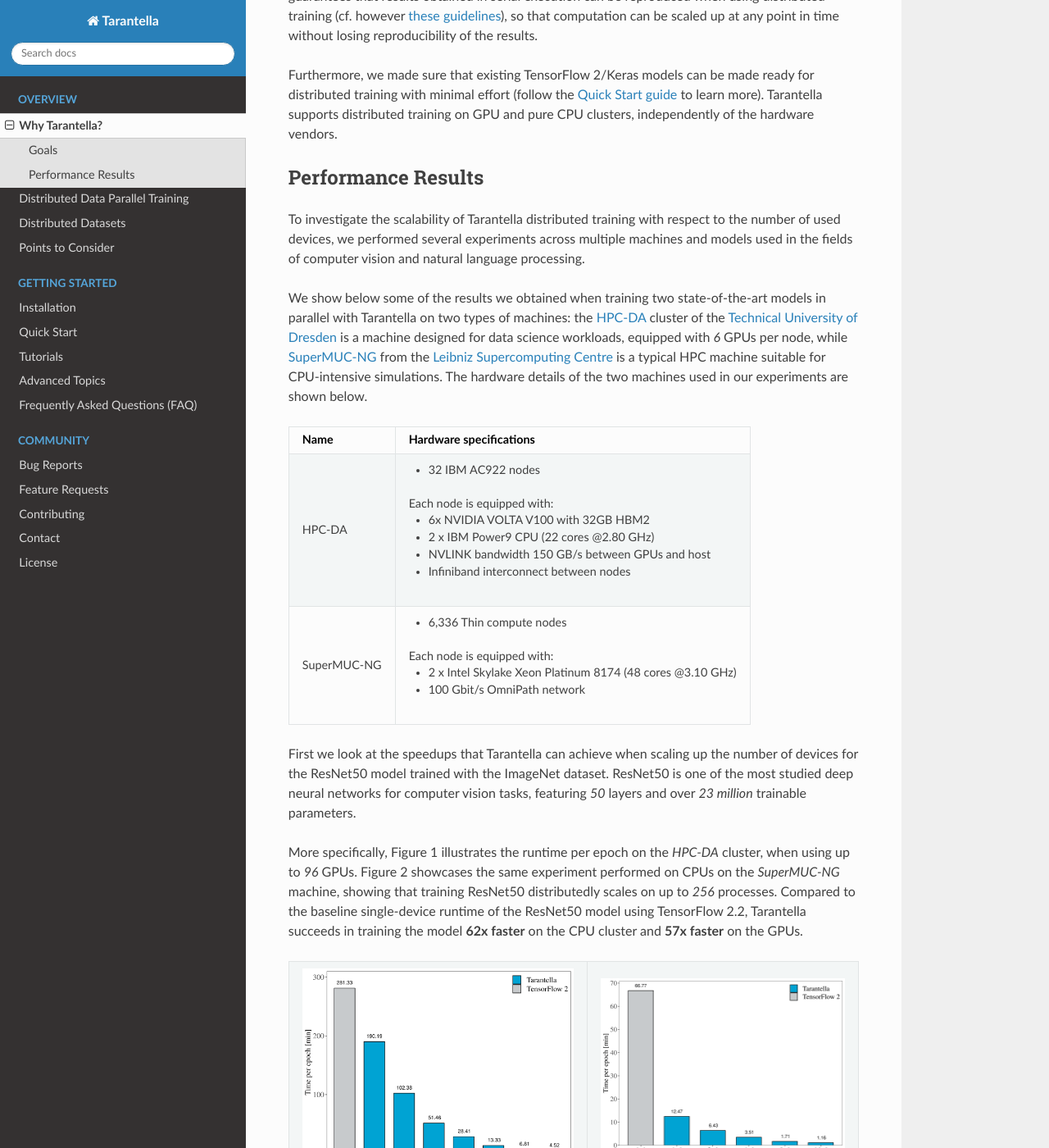
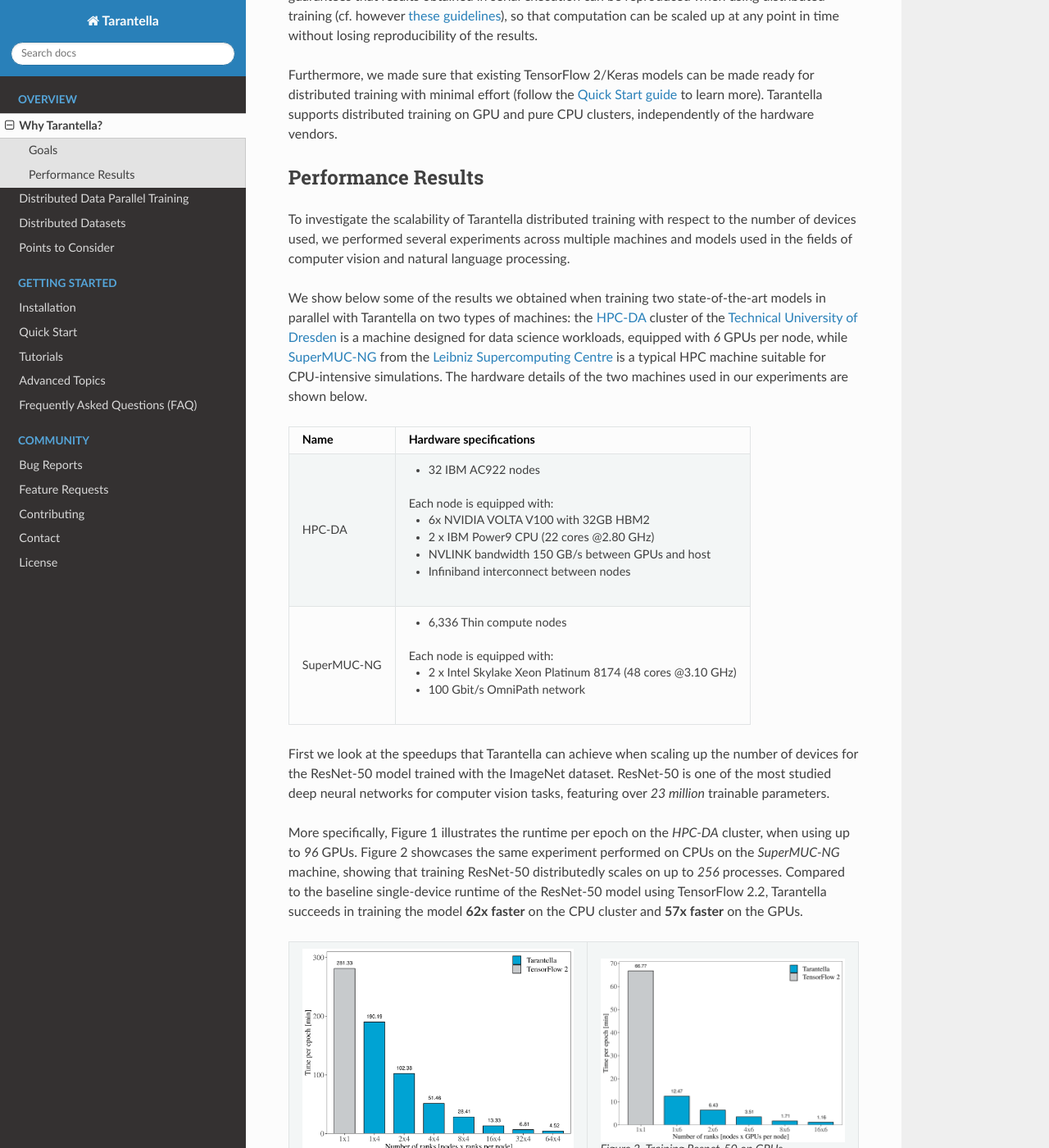
Before and after one commit to cc-hpc-itwm/tarantella, a Sphinx documentation site: the page built from docs/source/why_tarantella.rst, in a window 1280 px wide and 1400 px high, scrolled down 687 px. Shown: the whole window at 82% size. Built offline with Sphinx 7.4.7 and the Read the Docs theme 2.0.0, drawn with Linux system fonts in a browser that asks for light colours; some of the changed text lies outside the part shown.

Commit message:
Docs: Why tarantella: add comments from Peter

```diff
--- a/docs/source/why_tarantella.rst
+++ b/docs/source/why_tarantella.rst
@@ -43,7 +43,7 @@
 -------------------
 
 To investigate the scalability of Tarantella distributed training with respect to the
-number of used devices, we performed several experiments across multiple machines and
+number of devices used, we performed several experiments across multiple machines and
 models used in the fields of computer vision and natural language processing.
 
 We show below some of the results we obtained when training two state-of-the-art models
@@ -78,15 +78,15 @@
 ============  ====================================
 
 First we look at the speedups that Tarantella can achieve when scaling
-up the number of devices for the ResNet50 model trained with the ImageNet dataset.
-ResNet50 is one of the most studied deep neural networks for computer vision tasks,
-featuring `50` layers and over `23 million` trainable parameters.
+up the number of devices for the ResNet-50 model trained with the ImageNet dataset.
+ResNet-50 is one of the most studied deep neural networks for computer vision tasks,
+featuring over `23 million` trainable parameters.
 
 More specifically, Figure 1 illustrates the runtime per epoch on the `HPC-DA`
 cluster, when using up to `96` GPUs. Figure 2 showcases the same experiment performed
-on CPUs on the `SuperMUC-NG` machine, showing that training ResNet50 distributedly
+on CPUs on the `SuperMUC-NG` machine, showing that training ResNet-50 distributedly
 scales on up to `256` processes.
-Compared to the baseline single-device runtime of the ResNet50 model using
+Compared to the baseline single-device runtime of the ResNet-50 model using
 TensorFlow 2.2, Tarantella succeeds in training the model **62x faster** on the
 CPU cluster and **57x faster** on the GPUs.
 
@@ -94,14 +94,14 @@
 
   * - .. figure:: pics/resnet50_epoch_runtimes_bs64_cpu.png
 
-        Figure 1. Training Resnet50 on CPU nodes
+        Figure 1. Training Resnet-50 on CPU nodes
 
     - .. figure:: pics/resnet50_epoch_runtimes_bs64_gpu.png
 
-        Figure 2. Training Resnet50 on GPUs
+        Figure 2. Training Resnet-50 on GPUs
 
 
-The Transformer is another widely-popular model used mainly in the field of
+The Transformer is another widely-popular model that originated in the field of
 natural language processing (NLP).
 With more than `200 million` parameters, training the transformer (big) model
 heavily relies on data paralellism to achieve reasonable training times.
```
Also changed, not shown: other parts of docs/source/why_tarantella.rst (+2 -2 lines).
